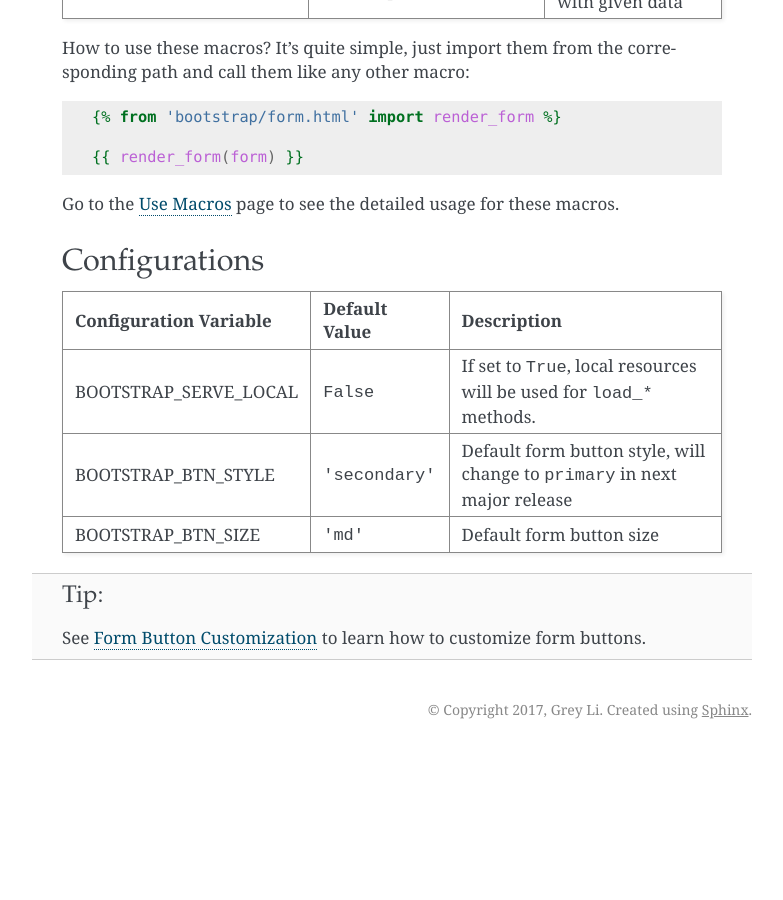
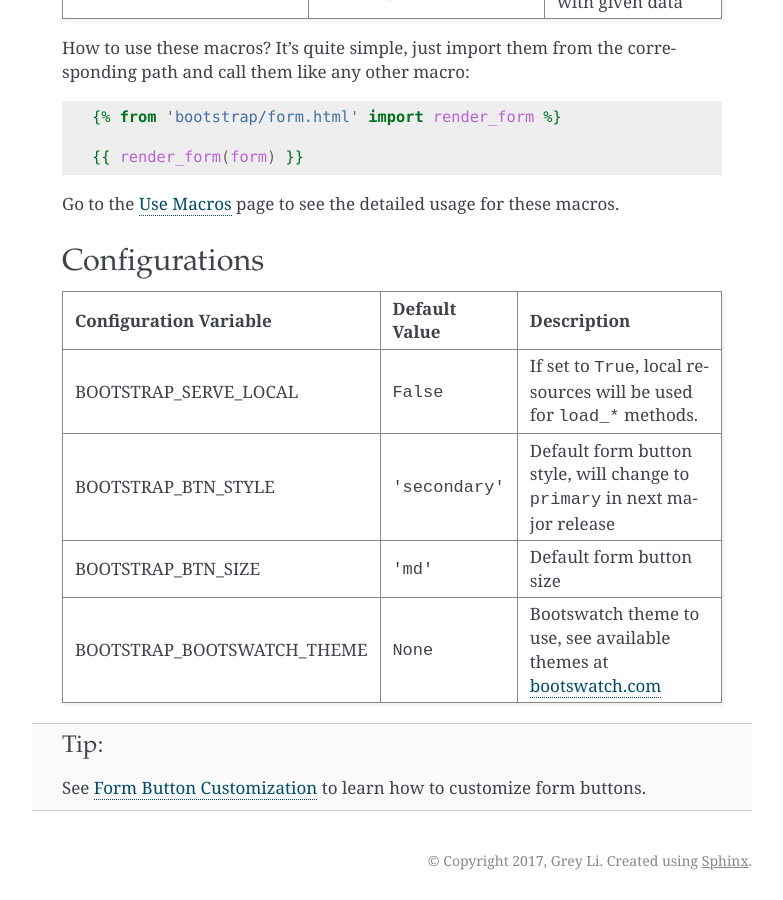
Before and after one commit to VV-YY/bootstrap_flask, a Sphinx documentation site: the page built from docs/basic.rst, in a window 1280 px wide and 900 px high, scrolled down 2757 px. Shown: the whole window, without its empty margins (358-1141 px from the left). Built offline with Sphinx 7.4.7, drawn with Linux system fonts in a browser that asks for light colours; before the commit the page ends 3506 px from its top, so only the background shows below that.

Commit message:
Upd docs for bootswatch theme setting

```diff
--- a/docs/basic.rst
+++ b/docs/basic.rst
@@ -129,14 +129,16 @@ Go to the :doc:`macros` page to see the detailed usage for these macros.
 Configurations
 ---------------
 
-+---------------------------+--------------------------------+-----------------------------------------------------------------------------+
-| Configuration Variable    | Default Value                  | Description                                                                 |
-+===========================+================================+=============================================================================+
-| BOOTSTRAP_SERVE_LOCAL     | ``False``                      | If set to ``True``, local resources will be used for ``load_*`` methods.    |
-+---------------------------+--------------------------------+-----------------------------------------------------------------------------+
-| BOOTSTRAP_BTN_STYLE       | ``'secondary'``                | Default form button style, will change to ``primary`` in next major release |
-+---------------------------+--------------------------------+-----------------------------------------------------------------------------+
-| BOOTSTRAP_BTN_SIZE        | ``'md'``                       | Default form button size                                                    |
-+---------------------------+--------------------------------+-----------------------------------------------------------------------------+
++---------------------------+--------------------------------+----------------------------------------------------------------------------------------------+
+| Configuration Variable    | Default Value                  | Description                                                                                  |
++===========================+================================+==============================================================================================+
+| BOOTSTRAP_SERVE_LOCAL     | ``False``                      | If set to ``True``, local resources will be used for ``load_*`` methods.                     |
++---------------------------+--------------------------------+----------------------------------------------------------------------------------------------+
+| BOOTSTRAP_BTN_STYLE       | ``'secondary'``                | Default form button style, will change to ``primary`` in next major release                  |
++---------------------------+--------------------------------+----------------------------------------------------------------------------------------------+
+| BOOTSTRAP_BTN_SIZE        | ``'md'``                       | Default form button size                                                                     |
++---------------------------+--------------------------------+----------------------------------------------------------------------------------------------+
+| BOOTSTRAP_BOOTSWATCH_THEME| ``None``                       | Bootswatch theme to use, see available themes at `bootswatch.com <https://bootswatch.com>`_  |
++---------------------------+--------------------------------+----------------------------------------------------------------------------------------------+
 
 .. tip:: See :ref:`button_customizatoin` to learn how to customize form buttons.
```
